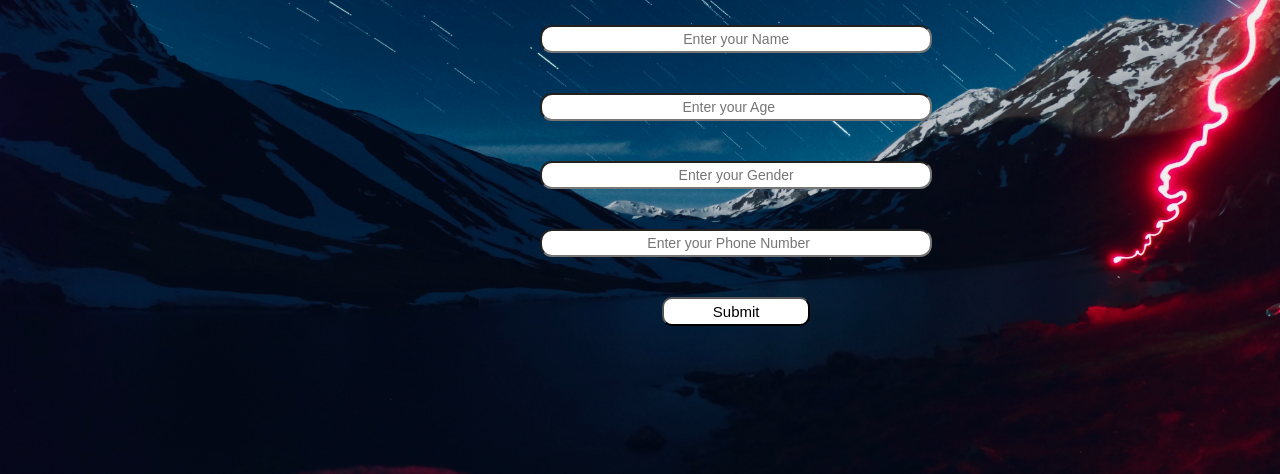
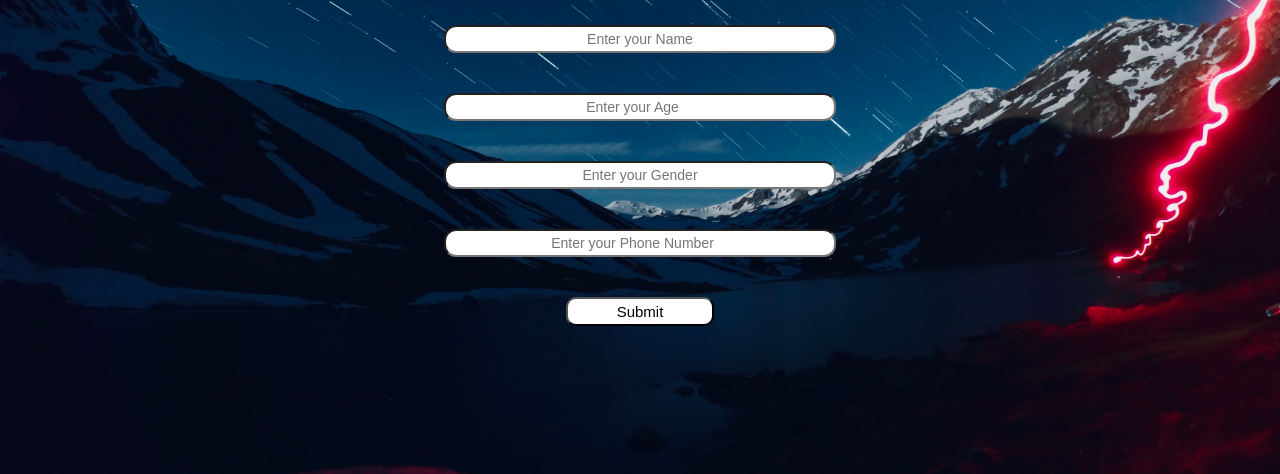
Before and after one commit to mohdabbas561/abbas, a plain HTML site: page index.html in a window 1280 px wide. Shown: the part 326-800 px from the top of the page. Drawn offline with Linux system fonts and the light colour scheme.

Commit message:
Update index.html

```diff
--- a/index.html
+++ b/index.html
@@ -76,7 +76,7 @@
         background-color: royalblue;
     }
     .container {
-        margin: 0px 450px;
+        margin: 0px auto;
         padding: 75px;
         width: 33%;
     }
```
